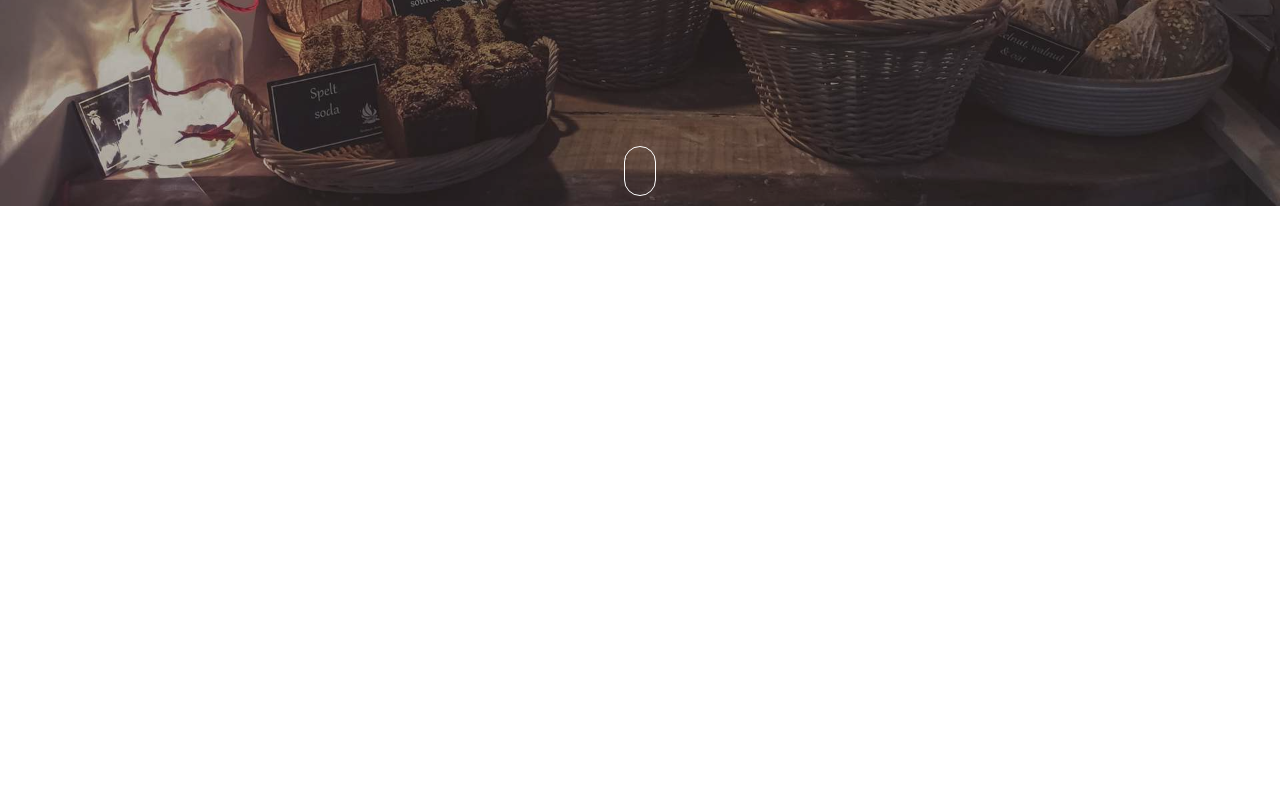
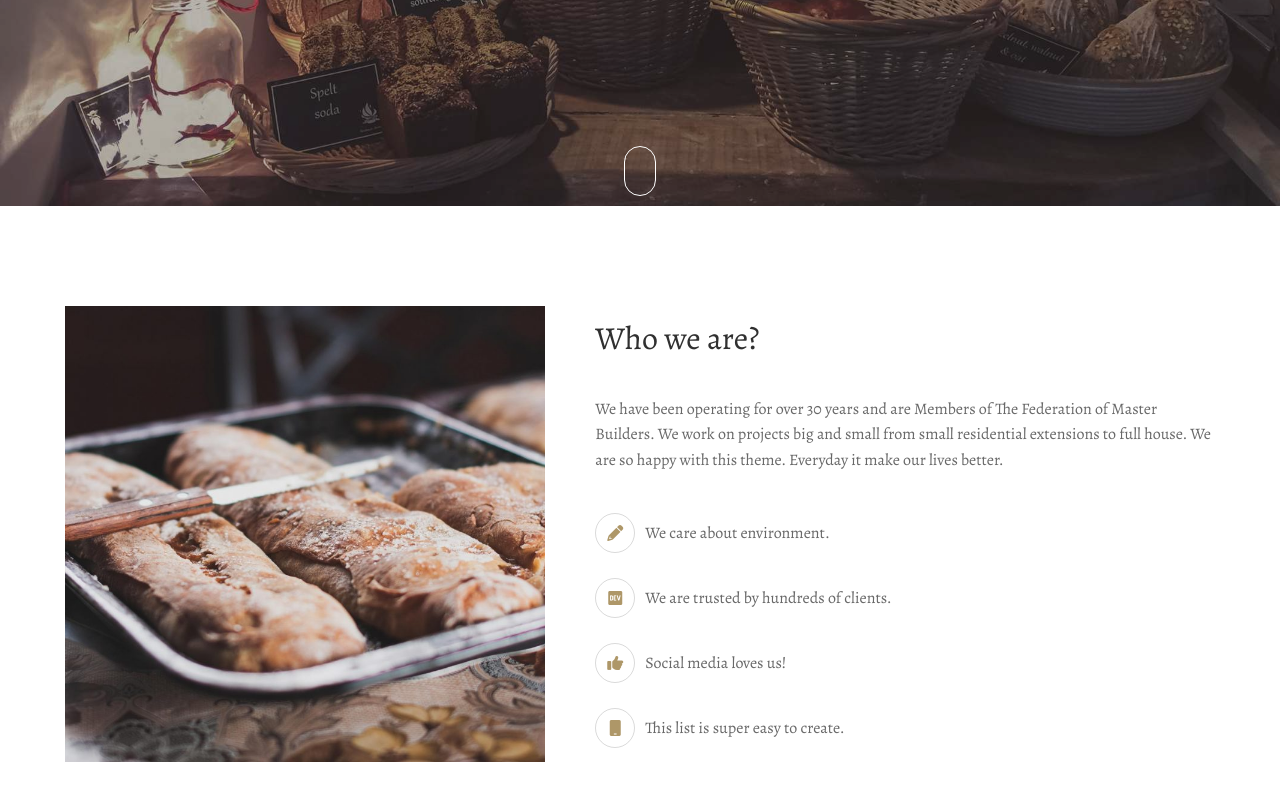
Before and after one commit to Obaadz/Bakery-Template, a plain HTML site: page index.html in a window 1280 px wide. Shown: the part 594-1394 px from the top of the page. Drawn offline with nearby package versions, Linux system fonts and the light colour scheme.

Commit message:
feat: Add who we section

```diff
--- a/assets/css/global.css
+++ b/assets/css/global.css
@@ -2,6 +2,8 @@
   --section-padding: 100px;
   --primary-color: 174 151 104;
   --secondary-color: 224 220 210;
+  --text-primary: 48 48 48;
+  --text-accent: 104 104 104;
 }
 
 *,
--- a/assets/css/style.css
+++ b/assets/css/style.css
@@ -58,7 +58,7 @@ header .navbar ul {
 
 header .navbar ul li {
   padding-top: 20px;
-  padding-bottom: 10px;
+  padding-bottom: 15px;
   border-top: 3px solid transparent;
 }
 
@@ -103,11 +103,12 @@ header .navbar ul li:not(.active) a:hover {
     z-index: -1;
     overflow: hidden;
     max-height: 1px;
-    transition: max-height 0.7s ease-out;
+    transition: max-height 0.7s ease-out, box-shadow 0.5s;
   }
 
   header .menu[show] ~ .navbar {
     max-height: 500px;
+    box-shadow: 0px 4px 8px 0px #00000010;
   }
 
   header .navbar ul {
@@ -232,7 +233,68 @@ header.bg-light {
   }
 }
 
-#home .content,
-#home .scroll-down {
+#home #hero .content,
+#home #hero .scroll-down {
   z-index: 1;
 }
+/* who_we */
+#who_we {
+  padding-top: var(--section-padding);
+  padding-bottom: var(--section-padding);
+}
+
+#who_we .content {
+  display: grid;
+  grid-template-columns: auto auto;
+  gap: 50px;
+}
+
+@media (max-width: 767px) {
+  #who_we .content {
+    grid-template-columns: auto;
+  }
+}
+
+#who_we .content .image {
+  align-self: center;
+}
+
+#who_we .content .text {
+  display: flex;
+  flex-direction: column;
+  gap: 40px;
+  justify-content: center;
+  color: rgb(var(--text-accent));
+}
+
+#who_we .content .text h2 {
+  color: rgb(var(--text-primary));
+  font-size: 2rem;
+  font-weight: normal;
+}
+
+#who_we .content .text p {
+  line-height: 1.6;
+}
+
+#who_we .content .text .icons-wrapper {
+  display: grid;
+  gap: 25px;
+}
+
+#who_we .content .text .icons-wrapper .icon {
+  display: flex;
+  align-items: center;
+  gap: 10px;
+}
+
+#who_we .content .text .icons-wrapper .icon i {
+  display: flex;
+  justify-content: center;
+  align-items: center;
+  width: 40px;
+  height: 40px;
+  color: rgb(var(--primary-color));
+  border: 1px solid rgba(0, 0, 0, 0.15);
+  border-radius: 50%;
+}
--- a/index.html
+++ b/index.html
@@ -81,7 +81,43 @@
       </div>
       <a href="#who_we" class="scroll-down"></a>
     </section>
-    <section id="who_we"></section>
+    <section id="who_we">
+      <div class="container content">
+        <div class="image">
+          <img
+            src="./assets/images/alexandru-stavrica-170390-800x760.jpg"
+            alt="who we section image"
+          />
+        </div>
+        <div class="text">
+          <h2>Who we are?</h2>
+          <p>
+            We have been operating for over 30 years and are Members of The
+            Federation of Master Builders. We work on projects big and small
+            from small residential extensions to full house. We are so happy
+            with this theme. Everyday it make our lives better.
+          </p>
+          <div class="icons-wrapper">
+            <div class="icon">
+              <i class="fa-solid fa-pencil"></i>
+              <span>We care about environment.</span>
+            </div>
+            <div class="icon">
+              <i class="fa-brands fa-dev"></i>
+              <span>We are trusted by hundreds of clients.</span>
+            </div>
+            <div class="icon">
+              <i class="fa-solid fa-thumbs-up"></i>
+              <span>Social media loves us!</span>
+            </div>
+            <div class="icon">
+              <i class="fa-solid fa-mobile"></i>
+              <span>This list is super easy to create.</span>
+            </div>
+          </div>
+        </div>
+      </div>
+    </section>
     <script src="./assets/js/main.js"></script>
   </body>
 </html>
```
